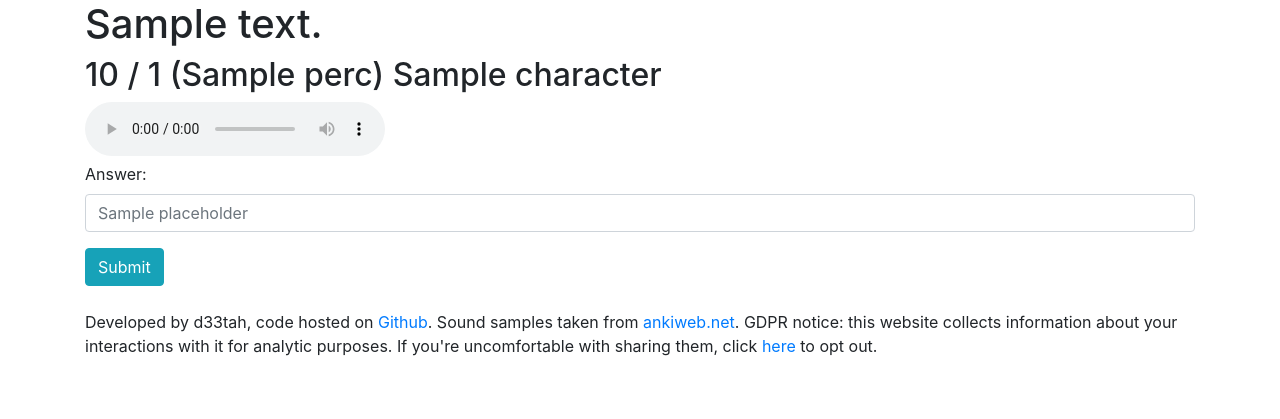
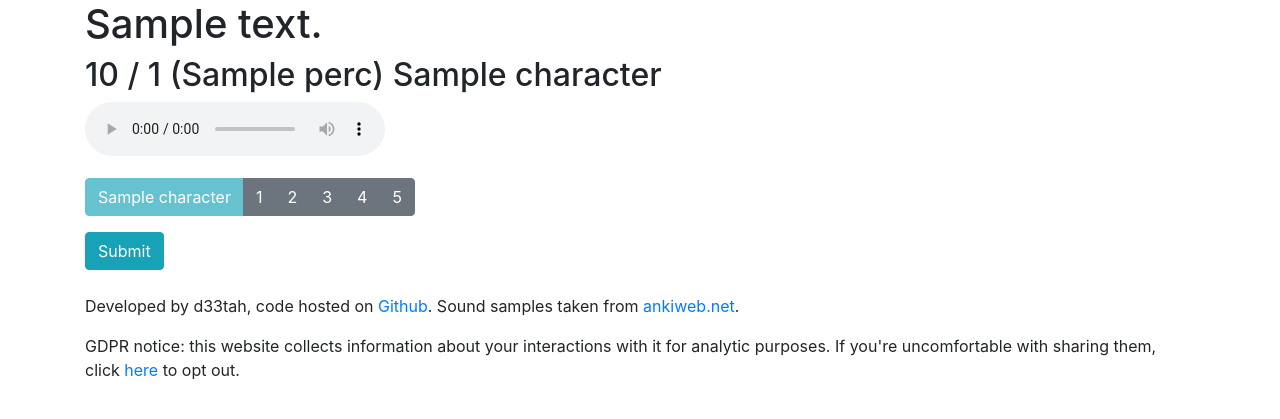
Before and after one commit to d33tah/chinese-tones, a Flask app: template templates/main.html in a window 1280 px wide. Shown: the top 419 px of the page. Run offline with Flask 2, Linux system fonts and the light colour scheme; the template is opened without the code that fills it: most values are stand-ins (such as "Sample title", 1, 10 or a date in 2020); parts of the project's set-up code (start-up, migrations or seed data) failed here and were passed over; some libraries are stand-ins or nearby versions.

Commit message:
Add buttons for tone numbers instead of input box.

```diff
--- a/app.py
+++ b/app.py
@@ -38,11 +38,21 @@ def main():
     score = session.get('score', 0)
     num_questions = session.get('num_questions', 0)
 
+    # build answer string
+    d = {}
+    for key, value in sorted(request.args.items()):
+        if not key.startswith('answer-'):
+            continue
+        _, n, tone = key.split('-')
+        d[n] = tone
+    upto_biggest_answered = range(int(max(d.keys() or [-1]))+1)
+    u_answer = ''.join([d.get(str(i), '?') for i in upto_biggest_answered])
+
     # Compare answer with the one from the previous question
     answer = 'Welcome to Chinese Tones!'
-    if request.args.get('tone_input') and 'tones' in session:
+    if u_answer and 'tones' in session:
         add_score = 0
-        if session['tones'] == request.args['tone_input']:
+        if session['tones'] == u_answer:
             answer = 'OK'
             score += 1
         else:
--- a/templates/main.html
+++ b/templates/main.html
@@ -22,11 +22,27 @@
     <audio autoplay="autoplay" controls=
     ""><source src="{{ path }}" type="audio/mpeg"></audio>
     <form>
-      <div class="form-group">
-        <label for="tone_input">Answer:</label> <input type=
-        "number" class="form-control" name="tone_input" id=
-        "tone_input" placeholder="{{ placeholder }}">
-      </div><input type="submit" class="btn btn-info">
+
+           {% for char_no in range(character|length) %}
+      <p>
+
+      <div class="btn-group btn-group-toggle" data-toggle="buttons">
+            <label style="cursor: auto;" class="btn btn-info disabled">{{ character[char_no] }} </label>
+
+      {% for tone in range(1, 6) %}
+  <label class="btn btn-secondary">
+    <input type="radio" name="answer-{{ char_no }}-{{ tone }}" id="option{{ char_no }}-{{ tone }}" autocomplete="off" > {{ tone }}
+  </label>
+{% endfor %}
+  </div>
+</p>
+
+{% endfor %}
+<div>
+      <input type="submit" class="btn btn-info"></div>
+
+
+
     </form>
   </main>
 
@@ -49,12 +65,12 @@
 
   <footer class="page-footer font-small blue pt-4">
     <div class="container">
-    Developed by d33tah, code hosted on
+    <p>Developed by d33tah, code hosted on
     <a href="https://github.com/d33tah/chinese-tones">Github</a>.
-    Sound samples taken from <a href="https://ankiweb.net">ankiweb.net</a>.
-    GDPR notice: this website collects information about your interactions
+    Sound samples taken from <a href="https://ankiweb.net">ankiweb.net</a>.</p>
+    <p>GDPR notice: this website collects information about your interactions
     with it for analytic purposes. If you're uncomfortable with sharing them,
-    click <a href="https://piwik.strokes.ovh/index.php?module=CoreAdminHome&action=optOut">here</a> to opt out.
+    click <a href="https://piwik.strokes.ovh/index.php?module=CoreAdminHome&action=optOut">here</a> to opt out.</p>
     </div>
   </footer>
   <script src="https://code.jquery.com/jquery-3.3.1.slim.min.js"
```
